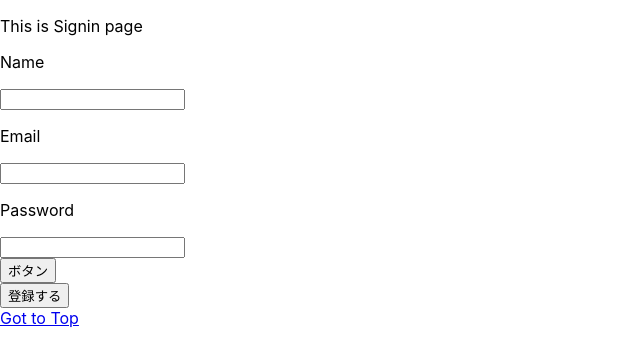
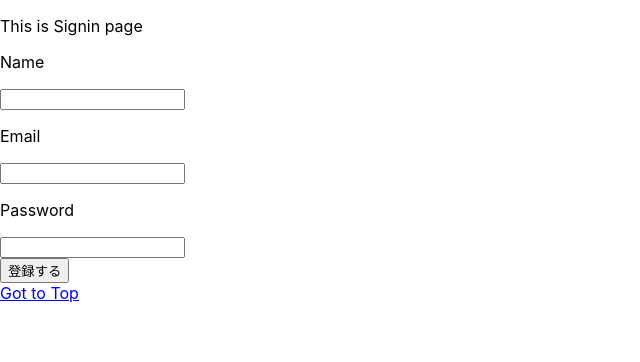
Before and after one commit to KosukeTakahashi0410/chat-app, a React (Create React App) app: page /signup in a window 1280 px wide. Shown: the top 362 px of the page, without its empty margins (0-640 px from the left). Built offline with nearby package versions, Linux system fonts and the light colour scheme.

Commit message:
[delete]Signup.jsで仮で作成したボタンと関数を削除

```diff
--- a/src/pages/Signup.js
+++ b/src/pages/Signup.js
@@ -12,7 +12,7 @@ const Signup = () => {
   // パスワード
   const [password, setPassword] = useState("")
 
-  // TODO Takahashi フォームのパラメータのチェックが今のところないので（不正値でもよくなってる）一応確認する、firebase側でエラーハンドリングあったっけ？
+  // TODO Takahashi フォームのパラメータのチェックの実装
   /**
    * inputに入力があったときにパラメータを保存する
    * switchでinputのnameで入力値を判断して各stateに値を保存する
@@ -56,14 +56,6 @@ const Signup = () => {
     }
   }
 
-  //　仮で作成したボタン押下時のイベント
-  const doSomething = () => {
-    console.log(process.env.REACT_APP_LOGIN_REDIRECT_PASS)
-    console.log(name)
-    console.log(email)
-    console.log(password)
-  }
-
   return (
     <div>
       <p>This is Signin page</p>
@@ -76,8 +68,6 @@ const Signup = () => {
       <p>Password</p>
       <input type="text" name='password' value={password} onChange={handleChange} />
       <br />
-      <button onClick={doSomething}>ボタン</button>
-      <br />
       <button onClick={signup}>登録する</button>
       <br />
       <Link to="/">Got to Top</Link>
```
